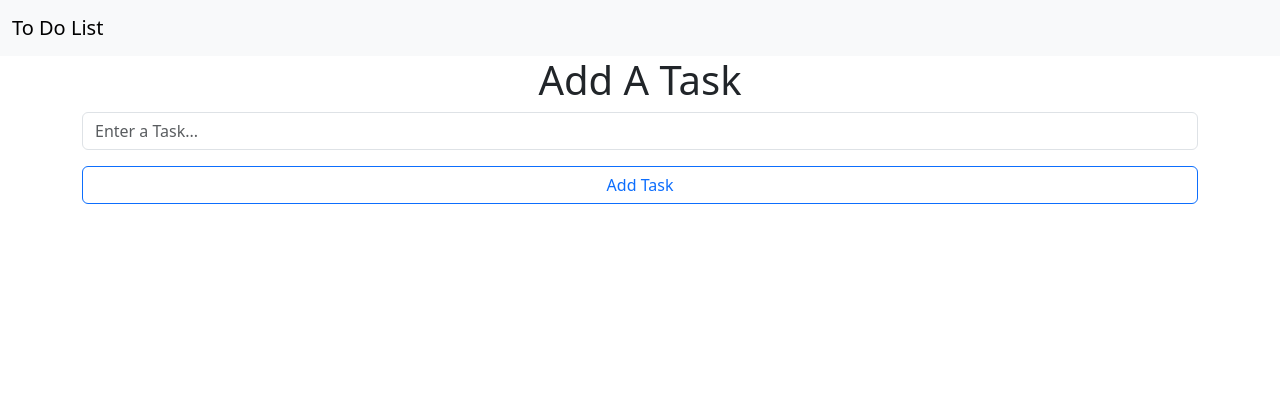
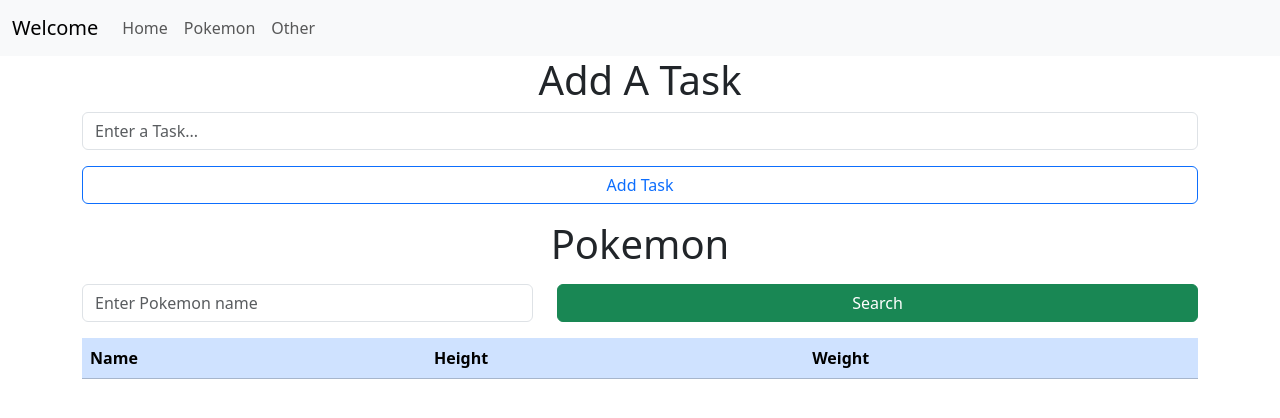
Before and after one commit to warmstrongsr/8.2-homework-pokemon-w-React, a React (Create React App) app: page /pokemon in a window 1280 px wide. Shown: the top 418 px of the page. Built offline with nearby package versions, Linux system fonts and the light colour scheme.

Commit message:
initial commit

```diff
--- a/package.json
+++ b/package.json
@@ -8,6 +8,7 @@
     "@testing-library/user-event": "^13.5.0",
     "react": "^18.2.0",
     "react-dom": "^18.2.0",
+    "react-router-dom": "^6.10.0",
     "react-scripts": "5.0.1",
     "web-vitals": "^2.1.4"
   },
--- a/src/App.js
+++ b/src/App.js
@@ -1,15 +1,21 @@
 import React from 'react';
 import Navbar from './components/Navbar';
+import { Routes, Route } from 'react-router-dom';
 import ToDo from './views/ToDo';
+import PokemonData from './views/PokemonData';
 
 
 export default function App() {
     return (
-        <>
-            <Navbar />
-            <div className='container'>
-                <ToDo />
-            </div>
-        </>
-    )
+		<div className="App">
+				<Navbar />
+				<div className="container">
+					<ToDo />
+					<Routes>
+						<Route path="/" element={<ToDo  />} />
+						<Route path="/pokemon" element={<PokemonData />} />
+					</Routes>
+				</div>
+			</div>
+		);
 }
--- a/src/components/Navbar.jsx
+++ b/src/components/Navbar.jsx
@@ -1,12 +1,39 @@
 import React from 'react'
+import { Link } from 'react-router-dom';
 
 export default function Navbar() {
-
-    return (
-        <nav className="navbar bg-body-tertiary">
-            <div className="container-fluid">
-                <a href="/" className="navbar-brand">To Do List</a>
-            </div>
-        </nav>
-    )
+	// console.log(props);
+	return (
+		<nav className="navbar navbar-expand-lg bg-body-tertiary">
+			<div className="container-fluid">
+				<Link className="navbar-brand" to="/">
+					Welcome
+				</Link>
+				<button
+					className="navbar-toggler"
+					type="button"
+					data-bs-toggle="collapse"
+					data-bs-target="#navbarNavAltMarkup"
+					aria-controls="navbarNavAltMarkup"
+					aria-expanded="false"
+					aria-label="Toggle navigation"
+				>
+					<span className="navbar-toggler-icon"></span>
+				</button>
+				<div className="collapse navbar-collapse" id="navbarNavAltMarkup">
+					<div className="navbar-nav">
+						<Link className="nav-link" to="/Home">
+							Home
+						</Link>
+						<Link className="nav-link" to="/Pokemon">
+							Pokemon
+						</Link>
+						<Link className="nav-link" to="/">
+							Other
+						</Link>
+					</div>
+				</div>
+			</div>
+		</nav>
+	);
 }
--- /dev/null
+++ b/src/components/PokeForm.jsx
@@ -0,0 +1,27 @@
+import React from "react";
+
+export default function PokeForm({updatePokemon}) {
+	const handleFormSubmit = (event) => {
+		event.preventDefault();
+		let pokemon = event.target.pokemon.value;
+		updatePokemon(pokemon);
+		event.target.pokemon.value = "";
+	};
+
+	return (
+		<form action="" className="row my-3" onSubmit={handleFormSubmit}>
+			<div className="col-12 col-md-5">
+				<input
+					type="text"
+					name="pokemon"
+					className="form-control"
+					placeholder="Enter Pokemon name"
+				/>
+			</div>
+
+			<div className="col">
+				<input type="submit" value="Search" className="btn btn-success w-100" />
+			</div>
+		</form>
+	);
+}
--- /dev/null
+++ b/src/components/PokeTable.jsx
@@ -0,0 +1,26 @@
+import React from "react";
+
+export default function PokeTable({ pokemon }) {
+	const tableHeaders = ["Name", "Height", "Weight"];
+
+	return (
+		<table className="table table-primary table-striped">
+			<thead>
+				<tr>
+					{tableHeaders.map((header) => (
+						<th key={header}>{header}</th>
+					))}
+				</tr>
+			</thead>
+			<tbody>
+				{pokemon.map(({ name, height, weight }) => (
+					<tr key={name}>
+						<td>{name}</td>
+						<td>{height}</td>
+						<td>{weight}</td>
+					</tr>
+				))}
+			</tbody>
+		</table>
+	);
+}
--- a/src/components/ToDoForm.jsx
+++ b/src/components/ToDoForm.jsx
@@ -14,7 +14,6 @@
         <form action="" onSubmit={handleClick}>
             <h1 className="text-center">Add A Task</h1>
             <div className="form-">
-                {/* <label htmlFor="task">Enter task</label> */}
                 <input className="form-control" type="text" name="task" placeholder='Enter a Task...' />
                 <input type="submit" value="Add Task" className='btn btn-outline-primary w-100 mt-3' />
             </div>
--- a/src/index.js
+++ b/src/index.js
@@ -1,10 +1,13 @@
 import React from 'react';
 import ReactDOM from 'react-dom/client';
 import App from './App';
+import { BrowserRouter } from 'react-router-dom';
 
-const root = ReactDOM.createRoot(document.getElementById('root'));
+const root = ReactDOM.createRoot(document.getElementById("root"));
 root.render(
-  <React.StrictMode>
-    <App />
-  </React.StrictMode>
+	<React.StrictMode>
+		<BrowserRouter>
+			<App />
+		</BrowserRouter>
+	</React.StrictMode>
 );
--- /dev/null
+++ b/src/views/PokemonData.jsx
@@ -0,0 +1,48 @@
+import React, { useEffect, useState } from "react";
+import PokeTable from "../components/PokeTable";
+import PokeForm from "../components/PokeForm";
+
+export default function PokemonData() {
+	const [pokemon, setPokemon] = useState([]);
+
+	useEffect(() => {
+		if (pokemon.length === 0) return;
+		const latestPokemon = pokemon[pokemon.length - 1];
+		console.log(`Fetching data for ${latestPokemon.name}`);
+		fetch(`https://pokeapi.co/api/v2/pokemon/${latestPokemon.name}`)
+			.then((res) => res.json())
+			.then((data) => {
+				console.log(data);
+				setPokemon((prevPokemon) => {
+					const newPokemon = [...prevPokemon];
+					const index = newPokemon.findIndex((p) => p.name === data.name);
+					if (index !== -1) {
+						newPokemon[index] = {
+							name: data.name,
+							height: data.height,
+							weight: data.weight,
+						};
+					} else {
+						newPokemon.push({
+							name: data.name,
+							height: data.height,
+							weight: data.weight,
+						});
+					}
+					return newPokemon;
+				});
+			});
+	}, [pokemon]);
+
+	const addPokemon = (newPokemonName) => {
+		setPokemon((prevPokemon) => [...prevPokemon, { name: newPokemonName }]);
+	};
+
+	return (
+		<div>
+			<h1 className="text-center">Pokemon</h1>
+			<PokeForm updatePokemon={addPokemon} />
+			<PokeTable pokemon={pokemon} />
+		</div>
+	);
+}
```
Also changed, not shown: 1 other file (tests, documents, lock files or other folders).
